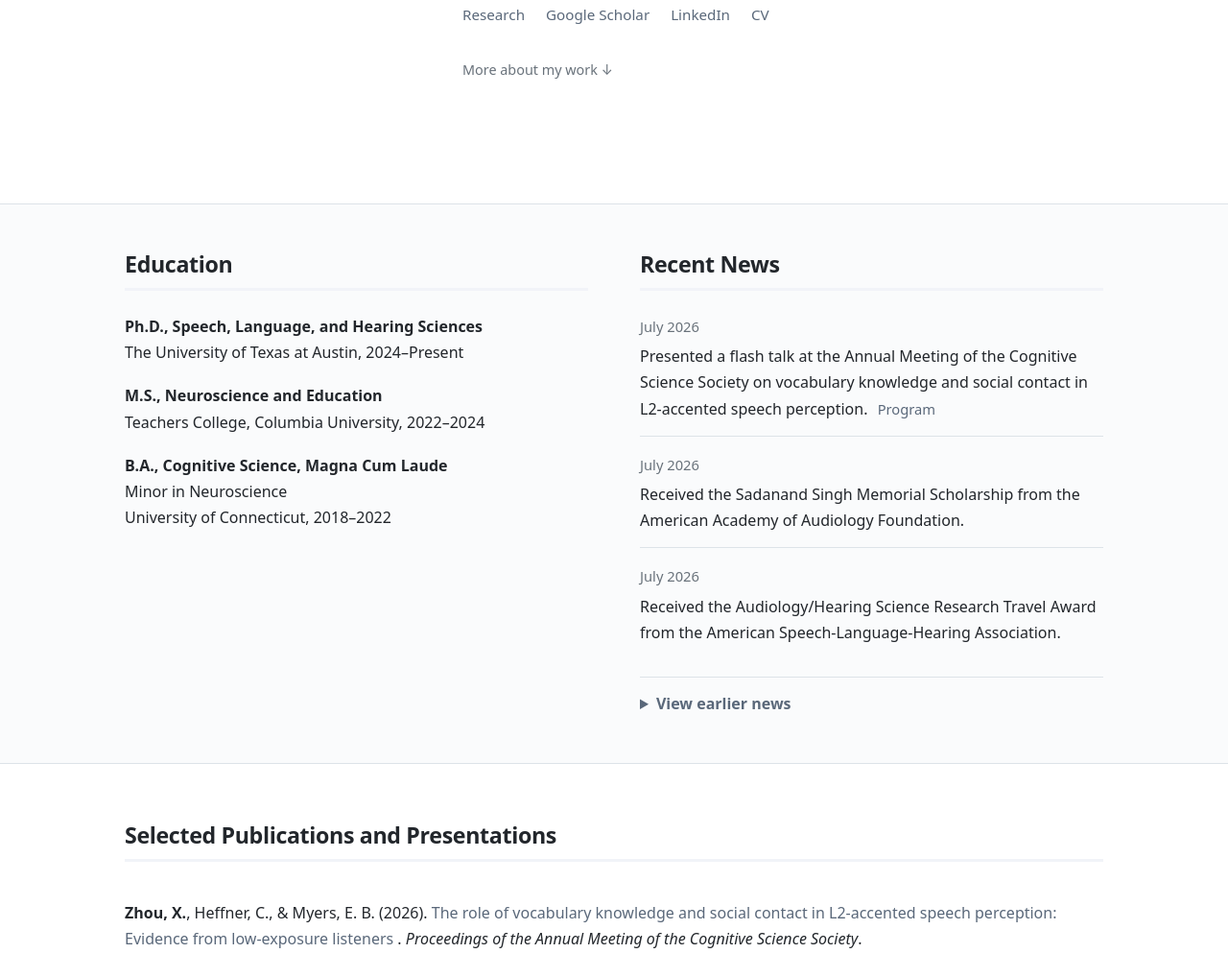
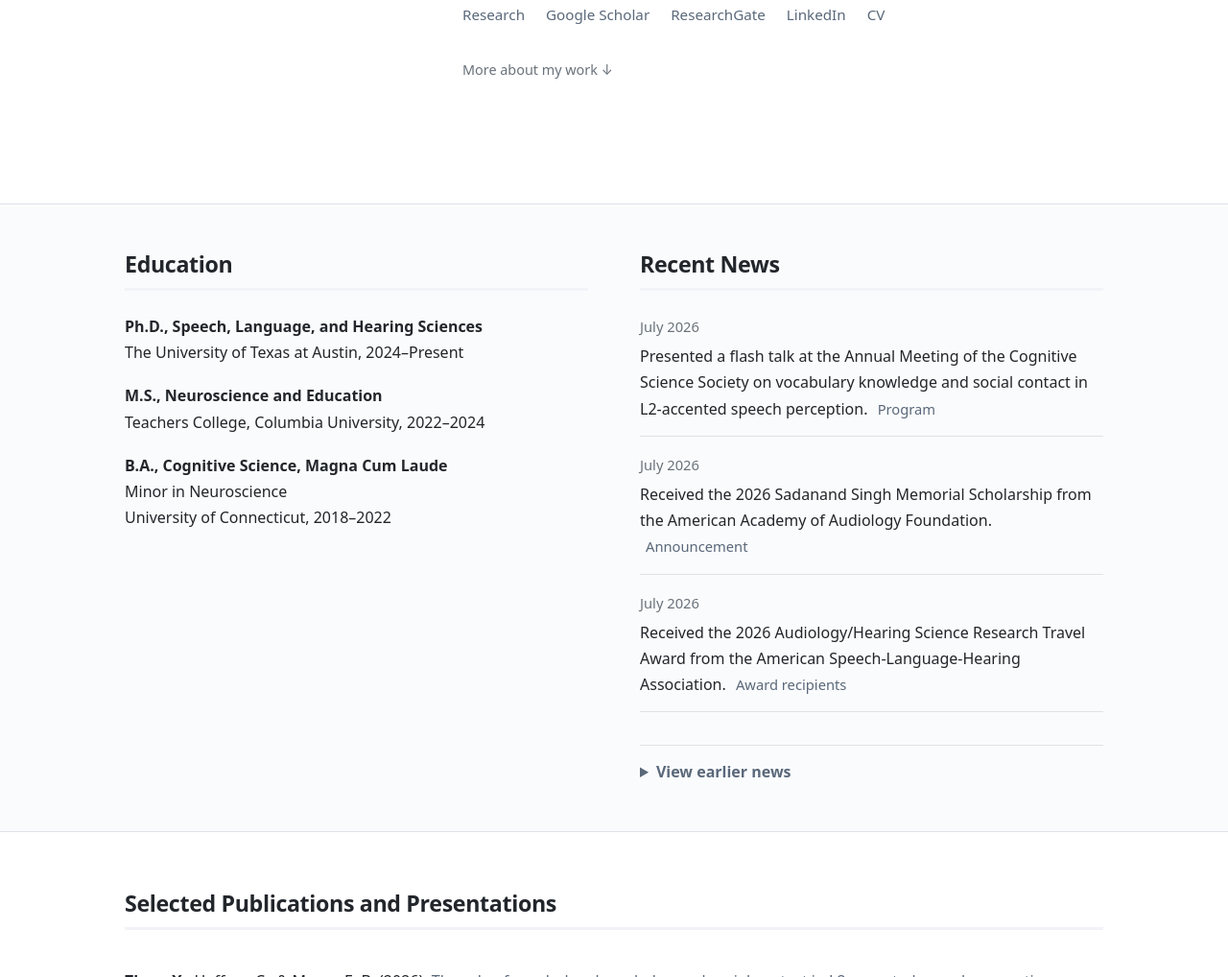
Before and after one commit to xinming-zhou/xinming-zhou.github.io, a plain HTML site: page index.html in a window 1280 px wide. Shown: the part 589-1607 px from the top of the page at 96% size. Drawn offline with Linux system fonts and the light colour scheme.

Commit message:
Update index.html

```diff
--- a/index.html
+++ b/index.html
@@ -481,6 +481,14 @@
             </a>
 
             <a
+              href="https://www.researchgate.net/profile/Xinming-Zhou-2"
+              target="_blank"
+              rel="noopener noreferrer"
+            >
+              ResearchGate
+            </a>
+
+            <a
               href="https://www.linkedin.com/in/xinmingzhou/"
               target="_blank"
               rel="noopener noreferrer"
@@ -561,21 +569,36 @@
             </div>
 
             <div class="homepage-news-item">
-              <span class="date">July 2026</span>
+  <time class="date" datetime="2026-07">July 2026</time>
   <p>
-                Received the Sadanand Singh Memorial Scholarship from the
-                American Academy of Audiology Foundation.
+    Received the 2026 Sadanand Singh Memorial Scholarship
+    from the American Academy of Audiology Foundation.
+    <a
+      class="news-link"
+      href="https://www.audiology.org/congratulations-to-our-2026-scholarship-recipients/"
+      target="_blank"
+      rel="noopener noreferrer"
+    >
+      Announcement
+    </a>
   </p>
 </div>
 
             <div class="homepage-news-item">
-              <span class="date">July 2026</span>
+  <time class="date" datetime="2026-07">July 2026</time>
   <p>
-                Received the Audiology/Hearing Science Research Travel Award
-                from the American Speech-Language-Hearing Association.
+    Received the 2026 Audiology/Hearing Science Research
+    Travel Award from the American Speech-Language-Hearing
+    Association.
+    <a
+      class="news-link"
+      href="https://www.asha.org/students/arta-award-recipients/"
+      target="_blank"
+      rel="noopener noreferrer"
+    >
+      Award recipients
+    </a>
   </p>
-            </div>
-
 </div>
 
           <details class="news-archive">
```
Lines whose indentation alone changed are shown as unchanged.
